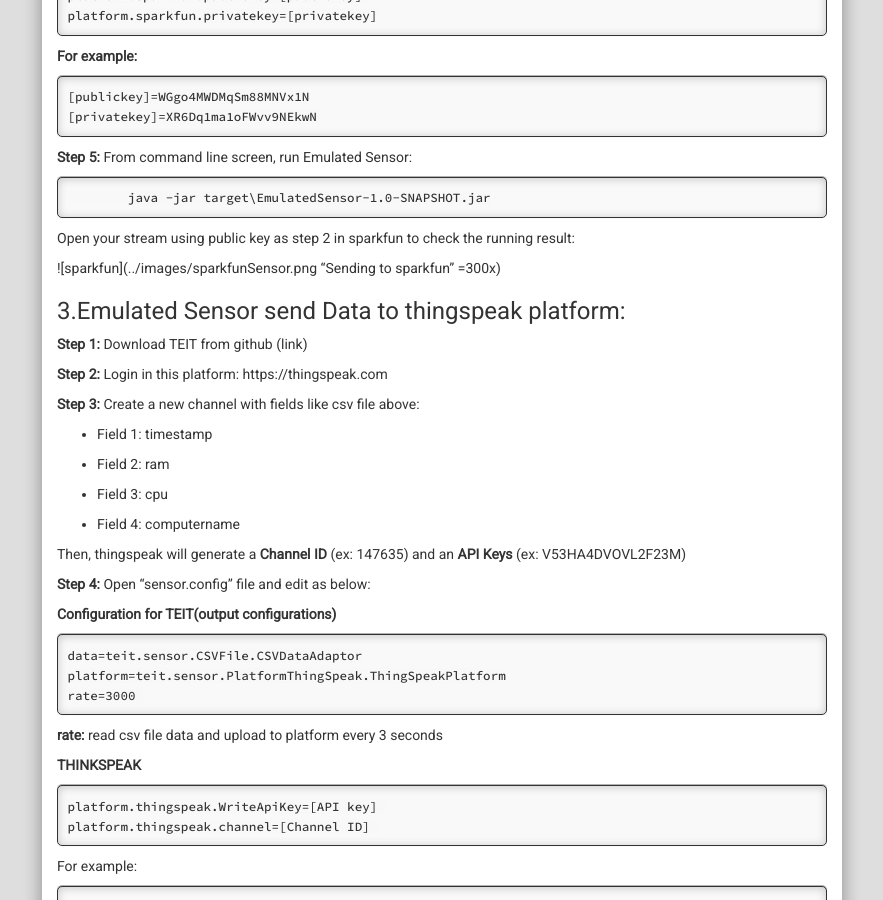
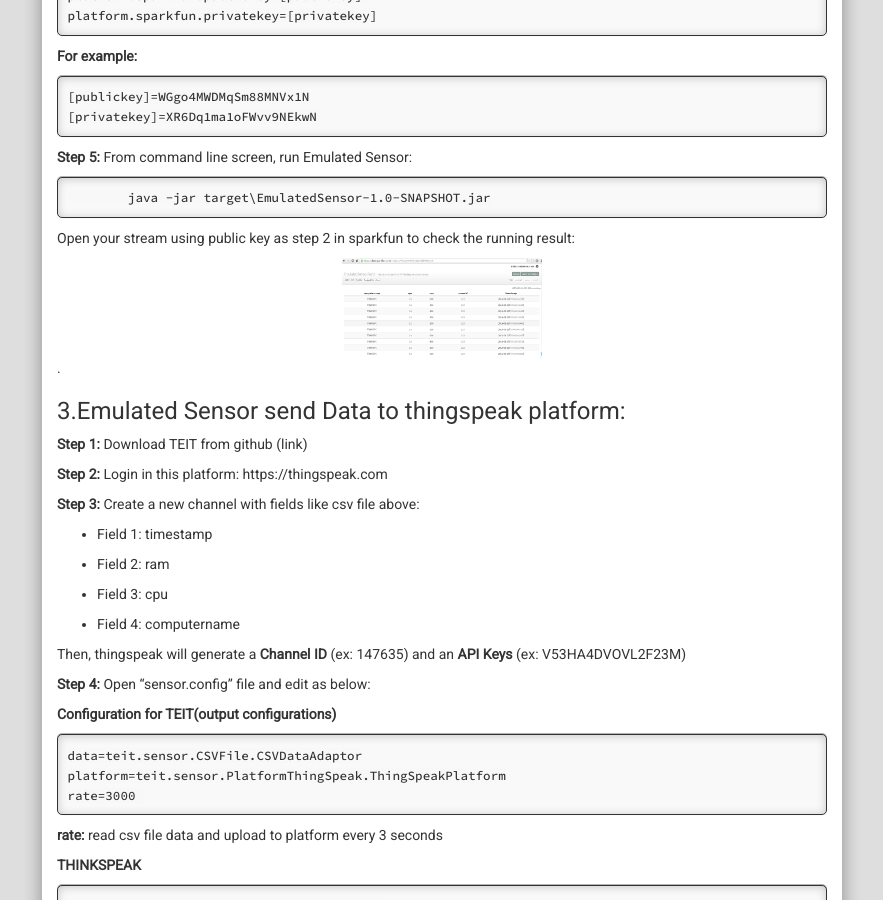
Before and after one commit to EllaPham/TEIT, a Jekyll site: the page built from _posts/2016-08-03-tut-sensor.md, in a window 1280 px wide and 900 px high, scrolled down 1297 px. Shown: the whole window, without its empty margins (208-1091 px from the left). Built offline with Jekyll 4.4.1, drawn with Linux system fonts in a browser that asks for light colours.

Commit message:
Update sensor tutorial

```diff
--- a/_posts/2016-08-03-tut-sensor.md
+++ b/_posts/2016-08-03-tut-sensor.md
@@ -80,7 +80,7 @@
 
 Open your stream using public key as step 2 in sparkfun to check the running result:
 
-![sparkfun](../images/sparkfunSensor.png "Sending to sparkfun" =300x)
+![sparkfun](../images/sparkfunSensor.png "Sending to sparkfun"){:height="100px" width="200px"}.
 
 ### 3.Emulated Sensor send Data to thingspeak platform:
 
```
